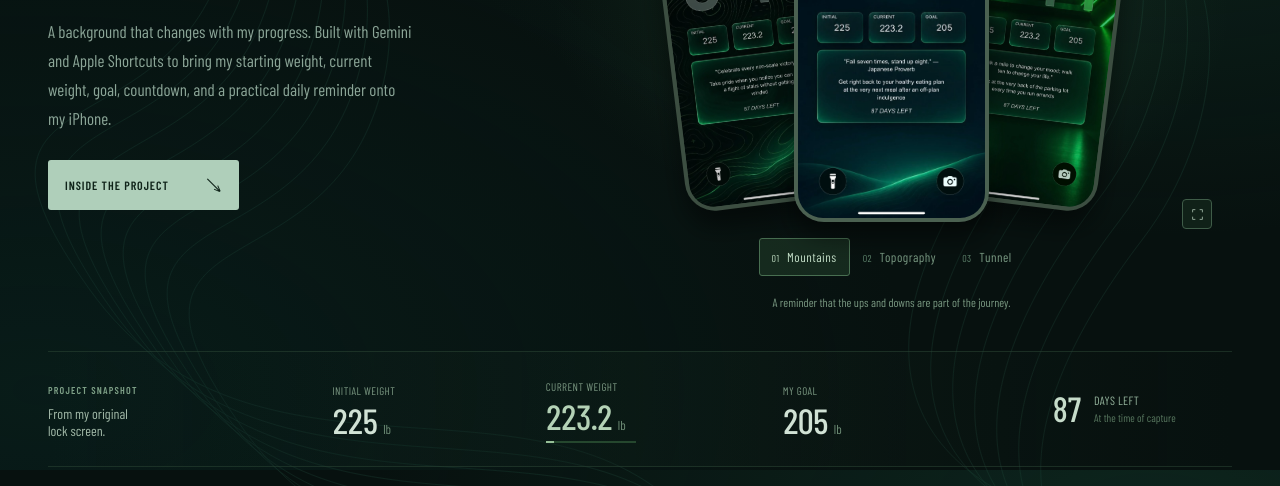
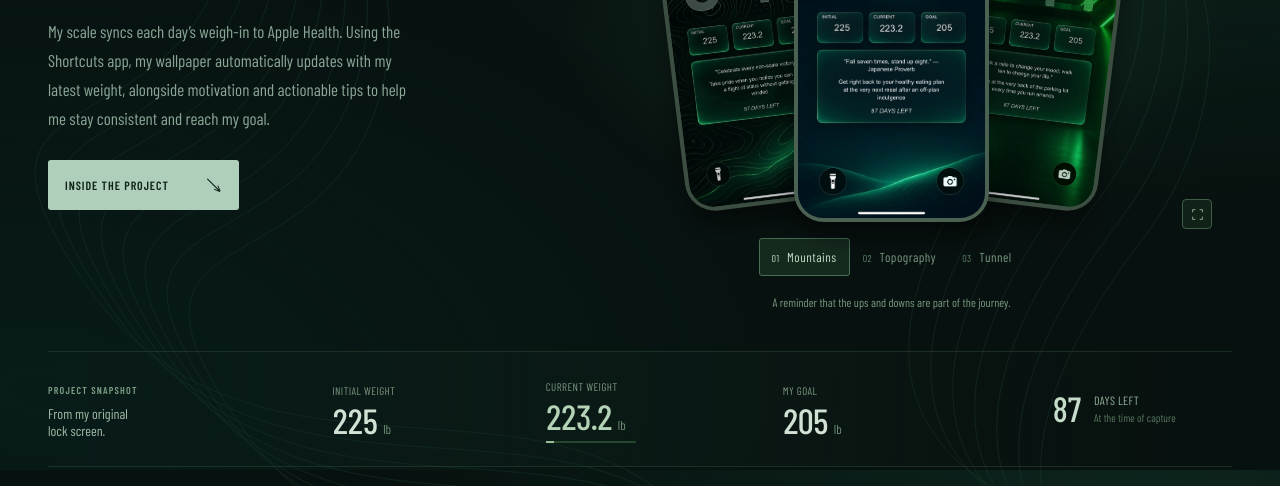
Before and after one commit to iGlitchz/weightlossbackground, a plain HTML site: page dist/index.html in a window 1280 px wide. Shown: the part 330-816 px from the top of the page. Drawn offline with nearby package versions, Linux system fonts and the light colour scheme; a web font is replaced by a local one.

Commit message:
Fix Vercel static output directory and clarify daily scale updates

```diff
--- a/dist/index.html
+++ b/dist/index.html
@@ -27,7 +27,7 @@
       <div class="hero-copy">
         <p class="eyebrow">HandshakeAI competition / 2026</p>
         <h1 class="hero-intro" id="hero-title">My weight-loss journey, on the screen I see every day.</h1>
-        <p class="hero-description">A background that changes with my progress. Built with Gemini and Apple Shortcuts to bring my starting weight, current weight, goal, countdown, and a practical daily reminder onto my iPhone.</p>
+        <p class="hero-description">My scale syncs each day’s weigh-in to Apple Health. Using the Shortcuts app, my wallpaper automatically updates with my latest weight, alongside motivation and actionable tips to help me stay consistent and reach my goal.</p>
         <a href="#chapters" class="primary-link">Inside the project <span aria-hidden="true">↘</span></a>
       </div>
       <div class="showcase">
```
Also changed, not shown: vercel.json (added), 1 other file.
